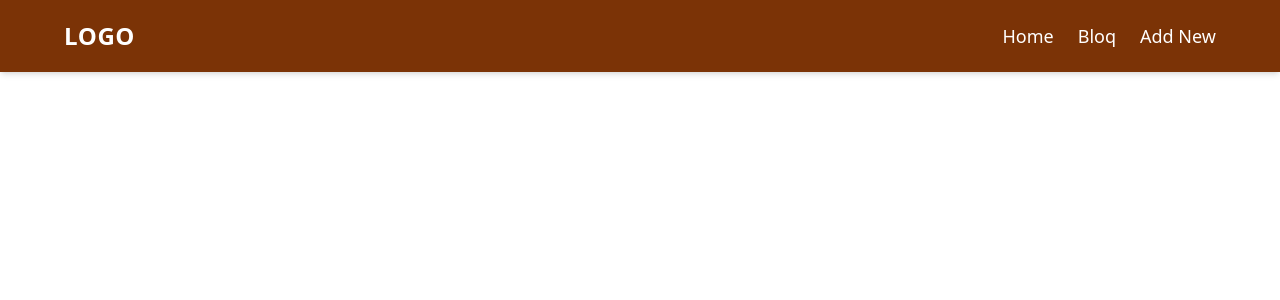
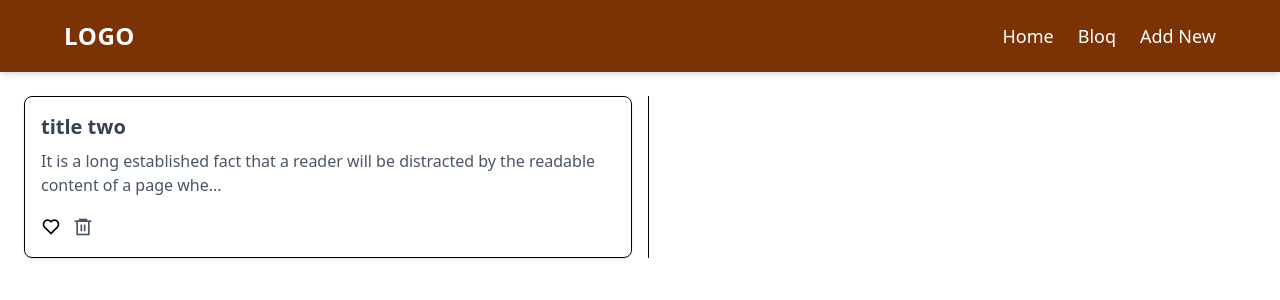
Before and after one commit to mawuse-tech/project-bloq, a React (Vite) app: page /bloq in a window 1280 px wide. Shown: the top 300 px of the page. Built offline with nearby package versions, Linux system fonts and the light colour scheme; data requests are answered from the project's data file.

Commit message:
added the loading state

```diff
--- a/src/Components/AddPage.jsx
+++ b/src/Components/AddPage.jsx
@@ -3,7 +3,7 @@
 import { useOutletContext } from 'react-router';
 
 const AddPage = () => {
-    const { setBloqs, API_URL } = useOutletContext();
+    const { setBloqs, API_URL, setLoading } = useOutletContext();
     const [title, setTitle] = useState("");
     const [description, setDescription] = useState("");
 
@@ -12,10 +12,16 @@
         e.preventDefault();
         if (title.trim() !== "" && description.trim() !== "") {
             try {
-                const res = await axios.post(API_URL, {title, description});
-                setBloqs(prev => [...prev, res.data])
+                setLoading(true);
+
+                const res = await axios.post(API_URL, { title, description });
+                // setBloqs(prev => [...prev, res.data])
+
                 setTitle("");      // Clear input
                 setDescription("");   // Clear textarea
+
+                setLoading(false);
+
             } catch (error) {
                 console.log(error)
             }
--- a/src/Components/BloqPage.jsx
+++ b/src/Components/BloqPage.jsx
@@ -1,10 +1,11 @@
 // BloqPage.jsx
+import axios from 'axios';
 import React from 'react';
 import { Link, Outlet, useOutletContext } from 'react-router-dom';
 import 'remixicon/fonts/remixicon.css';
 
 const BloqPage = () => {
-  const { bloqs, setBloqs, likes, setLikes } = useOutletContext();
+  const { bloqs, setBloqs, likes, setLikes, setLoading, API_URL } = useOutletContext();
 
   const toggleLikedIcon = (bloqq) => {
     const isLiked = likes.find(like => like.id === bloqq.id);
@@ -19,11 +20,19 @@
 
   const isLikedId = (likeId) => likes.some(item => item.id === likeId);
 
-  const deleteFunction = (bloqId) => {
+  async function deleteFunction(bloqId) {
     const isConfirmed = window.confirm('Delete?');
     if (isConfirmed) {
-      setBloqs(prev => prev.filter(bloq => bloq.id !== bloqId));
-      setLikes(prev => prev.filter(like => like.id !== bloqId));
+      try {
+        setLoading(true);
+        await axios.delete(`${API_URL}/${bloqId}`)
+        // setBloqs(prev => prev.filter(bloq => bloq.id !== bloqId));
+        // setLikes(prev => prev.filter(like => like.id !== bloqId));
+
+        setLoading(false)
+      } catch (error) {
+        console.log(error)
+      }
     }
   };
 
@@ -63,7 +72,7 @@
 
       {/* Right panel */}
       <div className="md:w-1/2 w-full border-l pl-4">
-        <Outlet context={{ bloqs}}/>
+        <Outlet context={{ bloqs }} />
       </div>
     </div>
   );
--- a/src/Components/RootLayout.jsx
+++ b/src/Components/RootLayout.jsx
@@ -8,6 +8,7 @@
 
 const [bloqs, setBloqs] = useState([]);
 const [likes, setLikes] = useState([]);
+const [loading, setLoading] = useState(true)
 
 useEffect(() => {
     const fetchBloqs = async () => {
@@ -20,12 +21,12 @@
        }
     };
     fetchBloqs()
-}, [])
+}, [loading])
 
     return (
         <div>
             <Navbar />
-            <Outlet context={{bloqs, setBloqs, likes, setLikes, API_URL}}/>
+            <Outlet context={{bloqs, setBloqs, likes, setLikes, API_URL, setLoading}}/>
         </div>
     )
 }
--- a/src/db.json
+++ b/src/db.json
@@ -1,5 +1 @@
-{
-    "bloqs": [
-
-    ]
-}
+{"bloqs":[{"title":"title two","description":"It is a long established fact that a reader will be distracted by the readable content of a page when looking at its layout. The point of using Lorem Ipsum is that it has a more-or-less normal distribution of letters, as opposed to using 'Content here, content here', making it look like readable English. Many desktop publishing packages and web page editors now use Lorem Ipsum as their default model text, and a search for 'lorem ipsum' will uncover many web sites still in their infancy. Various versions have evolved over the years, sometimes by accident, sometimes on purpose (injected humour and the like).","id":"24d4ddd1-3edd-4aa3-f0dd-edb5381c79e2"}]}
```
